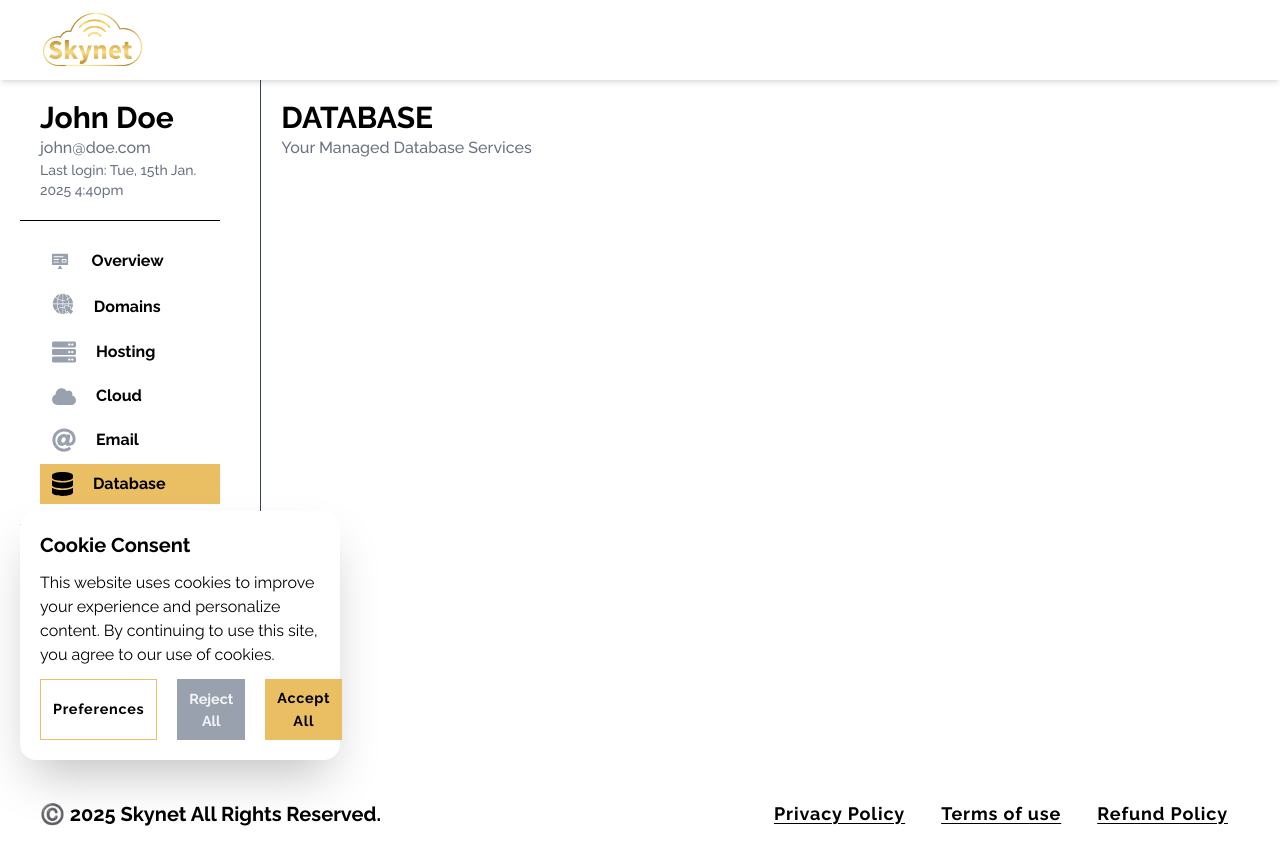
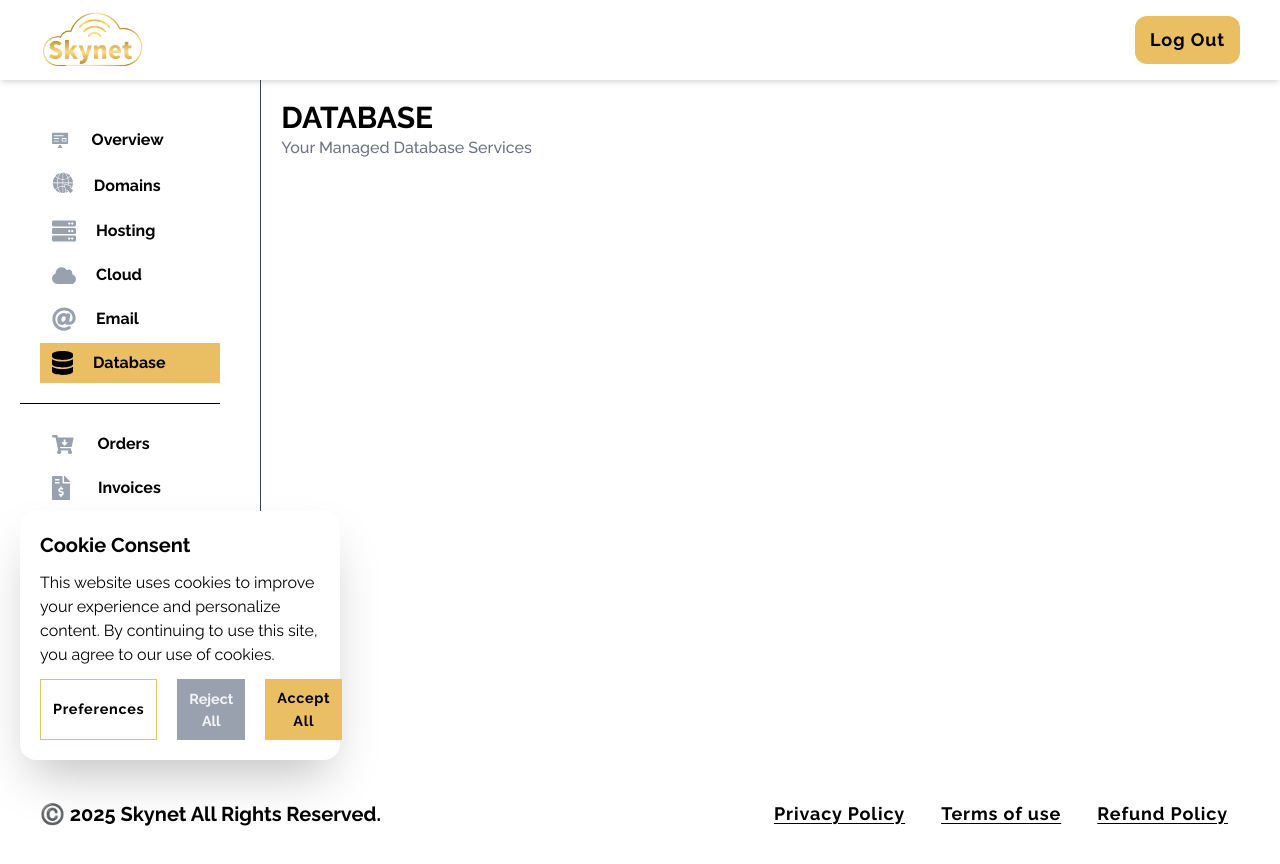
Before and after one commit to sapwavino/skynet_redesign_fe, a Vue app: page /dashboard/database in a window 1280 px wide. Shown: the top 864 px of the page. Built offline with nearby package versions, Linux system fonts and the light colour scheme; what vue3-marquee would draw is missing.

Commit message:
UI HOUSEKEEPING

```diff
--- a/src/components/NavBar.vue
+++ b/src/components/NavBar.vue
@@ -41,6 +41,11 @@ export default {
         Create Account
       </router-link>
     </div>
+    <div class="flex gap-x-2" v-show="dashboardNav">
+      <router-link to="/auth/login" class="btn-base" style="padding: 10px 15px">
+        Log Out
+      </router-link>
+    </div>
   </nav>
 
   <nav class="mobile-nav">
--- a/src/views/DashboardView.vue
+++ b/src/views/DashboardView.vue
@@ -5,7 +5,7 @@ export default {
 </script>
 
 <script setup>
-defineProps({ layout: "DashboardLayout" });
+defineProps({layout: "DashboardLayout"});
 </script>
 
 <template>
@@ -13,14 +13,6 @@ defineProps({ layout: "DashboardLayout" });
     <section class="flex">
       <!--      SIDEBAR-->
       <div class="h-[85vh] w-1/4 p-5 border-r border-r-gray-700 overflow-y-auto">
-
-        <!--        LOGO-->
-        <div class="flex flex-col px-5">
-          <h2 class="header">John Doe</h2>
-          <h2 class="muteSubheader">john@doe.com</h2>
-          <h2 class="muteSmallSubheader">Last login: Tue, 15th Jan. 2025 4:40pm</h2>
-        </div>
-        <hr class="mr-5 mt-5 dark:border-gray-500"/>
 
 
         <!--        OVERVIEW, DOMAINS, HOSTING, CLOUD, EMAIL, DATABASE-->
@@ -276,6 +268,20 @@ defineProps({ layout: "DashboardLayout" });
 
         </section>
 
+
+        <!--        LOGO-->
+        <hr class="mr-5 mb-5 dark:border-gray-500"/>
+
+        <div class="flex items-center">
+          <img src="https://media.istockphoto.com/id/1438969575/photo/smiling-young-male-college-student-wearing-headphones-standing-in-a-classroom.jpg?s=612x612&w=0&k=20&c=yNawJP9JGXU6LOL262ME5M1U2xxNKQsvT7F9DZhZCh4=" alt="userImg" class="rounded-full h-14 w-14 object-cover border-4 border-customGold mb-3"/>
+          <div class="flex flex-col px-5">
+
+            <h2 class="header">John Doe</h2>
+            <h2 class="muteSubheader">john@doe.com</h2>
+            <h2 class="muteSmallSubheader">Last login: Tue, 15th Jan. 2025 4:40pm</h2>
+          </div>
+        </div>
+
       </div>
 
       <!--      MAIN AREA-->
```
